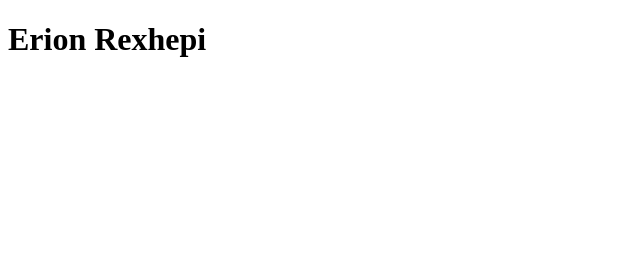
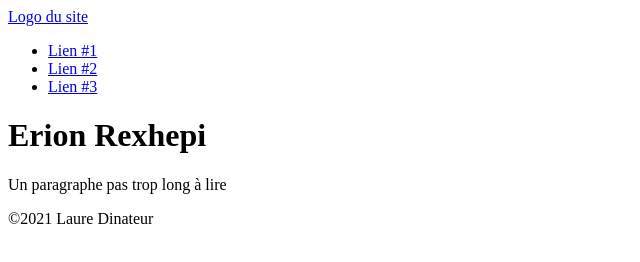
Before and after one commit to divtec-cejef/cv-01-html-ErionRexhepi13, a plain HTML site: page index.html in a window 1280 px wide. Shown: the whole page, without its empty margins (0-640 px from the left). Drawn offline with Linux system fonts and the light colour scheme.

Commit message:
modification de la structure du code

```diff
--- a/index.html
+++ b/index.html
@@ -1,11 +1,46 @@
 <!DOCTYPE html>
-<html lang="en">
+<html lang="fr">
 <head>
+    <!-- Jeu de caractères utilisé pour l'encodage du fichier HTML -->
     <meta charset="UTF-8">
-    <title>CV de Erion Rexhepi</title>
+    <!-- Viewport -->
+    <meta name="viewport" content="width=device-width, initial-scale=1.0">
+    <!-- Titre de la page -->
+    <title>Titre de la page | Nom du site</title>
+    <!-- Auteur -->
+    <meta name="author" content="Laure Dinateur">
+    <!-- Description de la page -->
+    <meta name="description" content="Brève description du contenu de la page.">
+    <!-- CSS de base -->
+    <link rel="stylesheet" href="css/main.css"/>
+    <!-- Favicon -->
+    <meta name="msapplication-TileColor" content="#da532c">
+    <meta name="theme-color" content="#ffffff">
 </head>
 <body>
+<header>
+    <a href="#" class="logo">Logo du site</a>
+
+    <nav>
+        <ul class="menu">
+            <li>
+                <a href="#">Lien #1</a>
+            </li>
+            <li>
+                <a href="#">Lien #2</a>
+            </li>
+            <li>
+                <a href="#">Lien #3</a>
+            </li>
+        </ul>
+    </nav>
+</header>
+<main>
     <h1>Erion Rexhepi</h1>
-
+    <p>Un paragraphe pas trop long à lire</p>
+</main>
+<footer>
+    &copy;2021 Laure Dinateur
+</footer>
 </body>
 </html>
```
